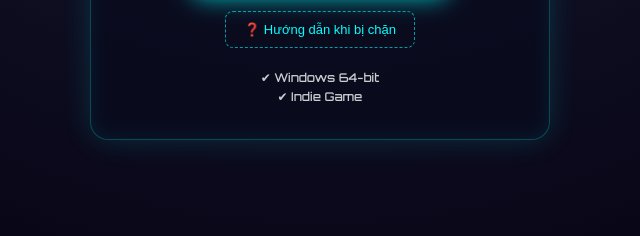
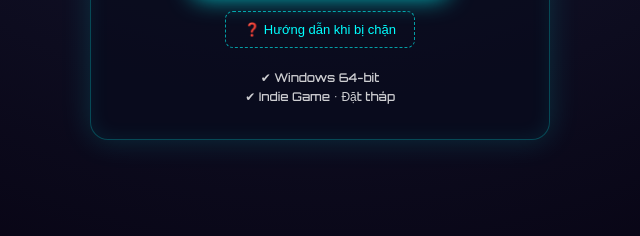
Before and after one commit to hung1212gh/TOWER_DEF_GAME, a plain HTML site: page index.html in a window 1280 px wide. Shown: the part 548-784 px from the top of the page, 320-960 px from the left. Drawn offline with Linux system fonts and the light colour scheme.

Commit message:
Update index.html

```diff
--- a/index.html
+++ b/index.html
@@ -200,14 +200,14 @@ title:"TOWER DEFENSE",
 subtitle:"Tower Defense Game • Windows",
 image:"screenshot.png",
 link:"https://www.mediafire.com/file/073s1u5q3mp1ogv/TowerDefense.exe/file",
-info:"✔ Windows 64-bit<br>✔ Indie Game"
+info:"✔ Windows 64-bit<br>✔ Indie Game • Đặt tháp"
 },
 {
 title:"SPACE INVADERS",
 subtitle:"Arcade Space Game • Windows",
 image:"space.png",
 link:"https://www.mediafire.com/file/rtbin8amg6hfv2z/Space_Invaders.exe/file",
-info:"✔ Nhẹ • Offline"
+info:"✔ Nhẹ • Offline • Dùng phím mũi tên"
 }
 ];
 
```
